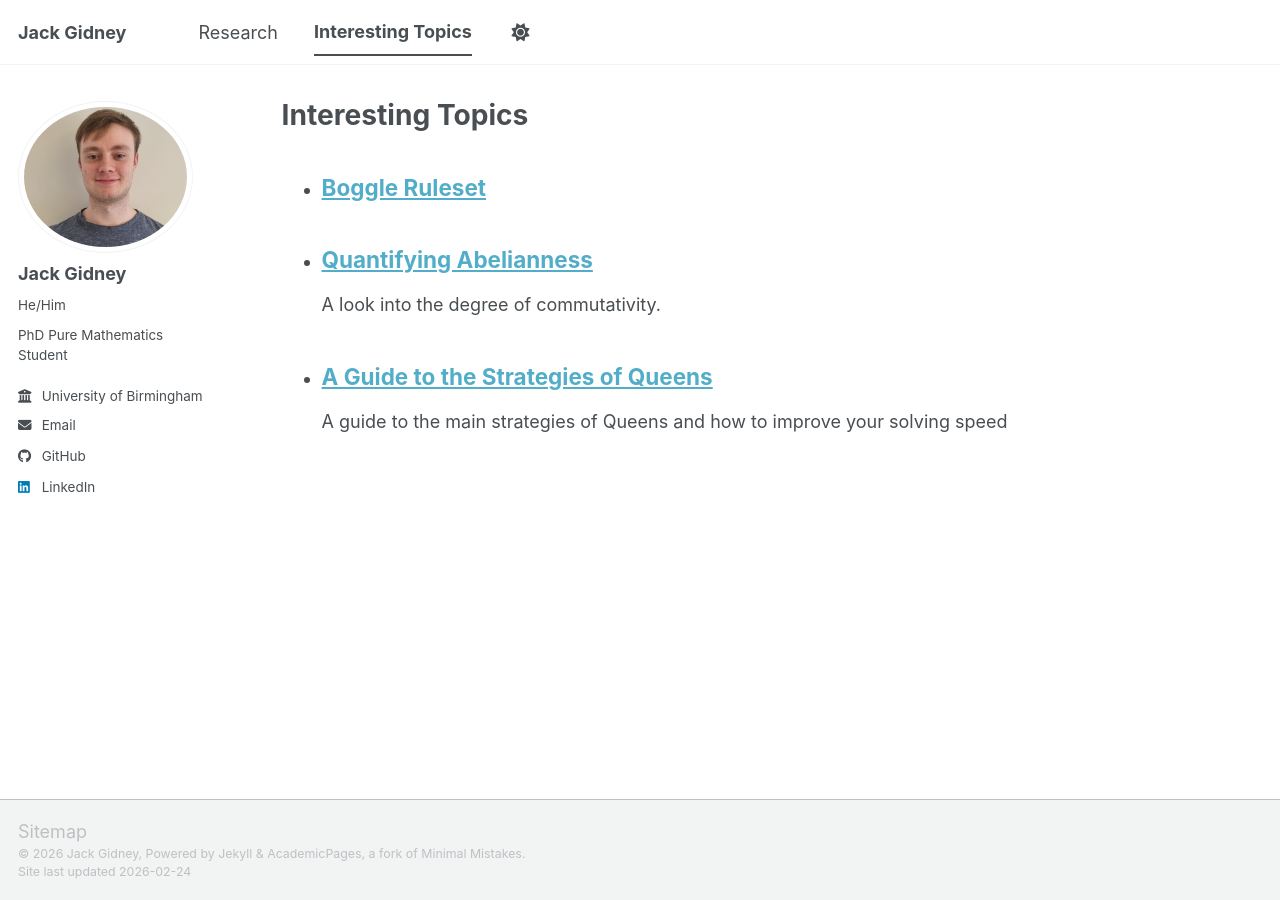
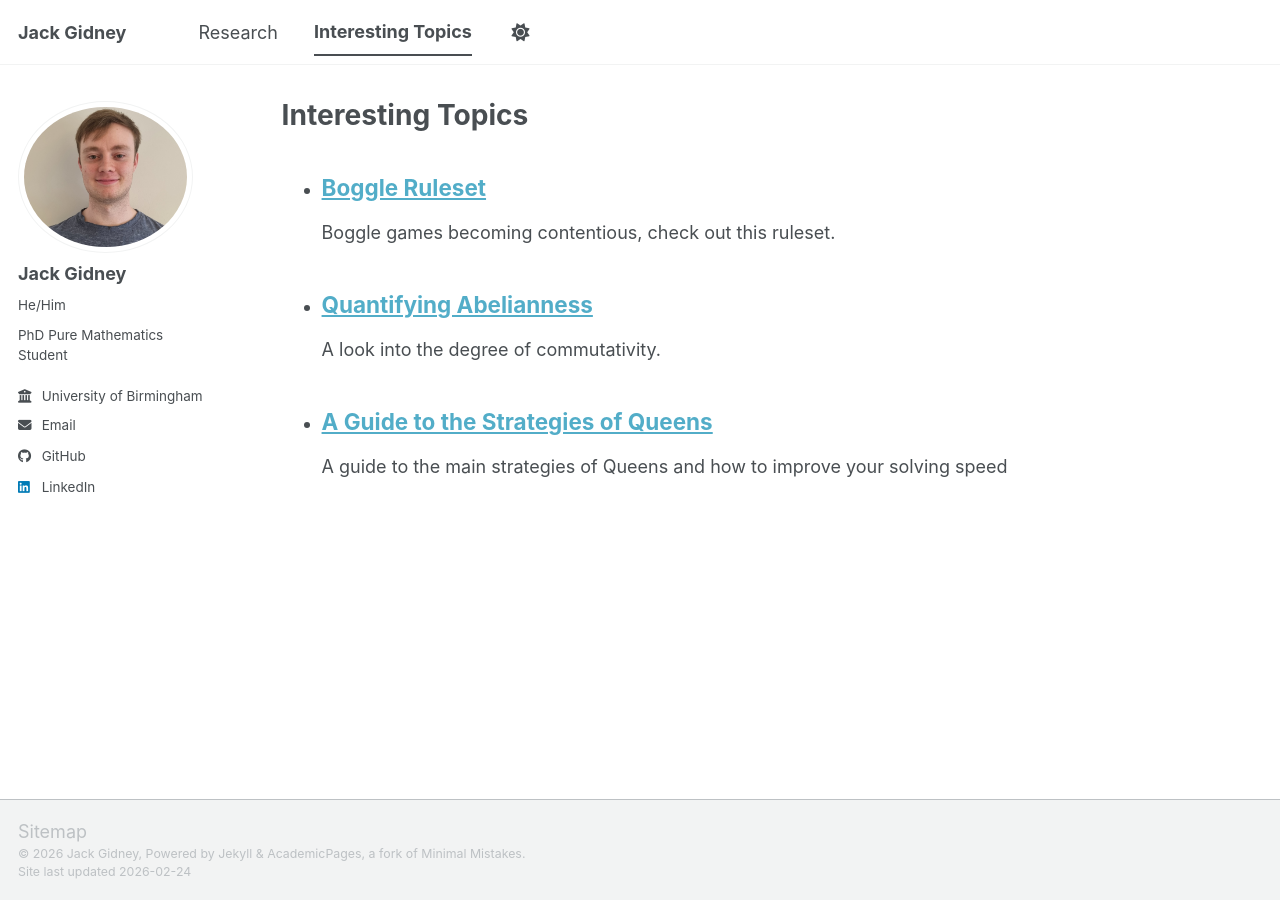
Before and after one commit to jgidney44/jgidney44.github.io, a Jekyll site: the page built from _pages/interesting-topics.html, in a window 1280 px wide. Built offline with Jekyll 4.4.1, drawn with Linux system fonts in a browser that asks for light colours; a script bundle is joined from its source files by our own code; library files that are not in the unit come from our copies.

Commit message:
Update boggle.md

```diff
--- a/_topics/boggle.md
+++ b/_topics/boggle.md
@@ -1,6 +1,7 @@
 ---
 title: 'Boggle Ruleset'
 permalink: /interesting-topics/boggle
+excerpt: 'Boggle games becoming contentious, check out this ruleset.'
 layout: pdf
 pdf: /assets/Boggle_Ruleset.pdf
 ---
```
